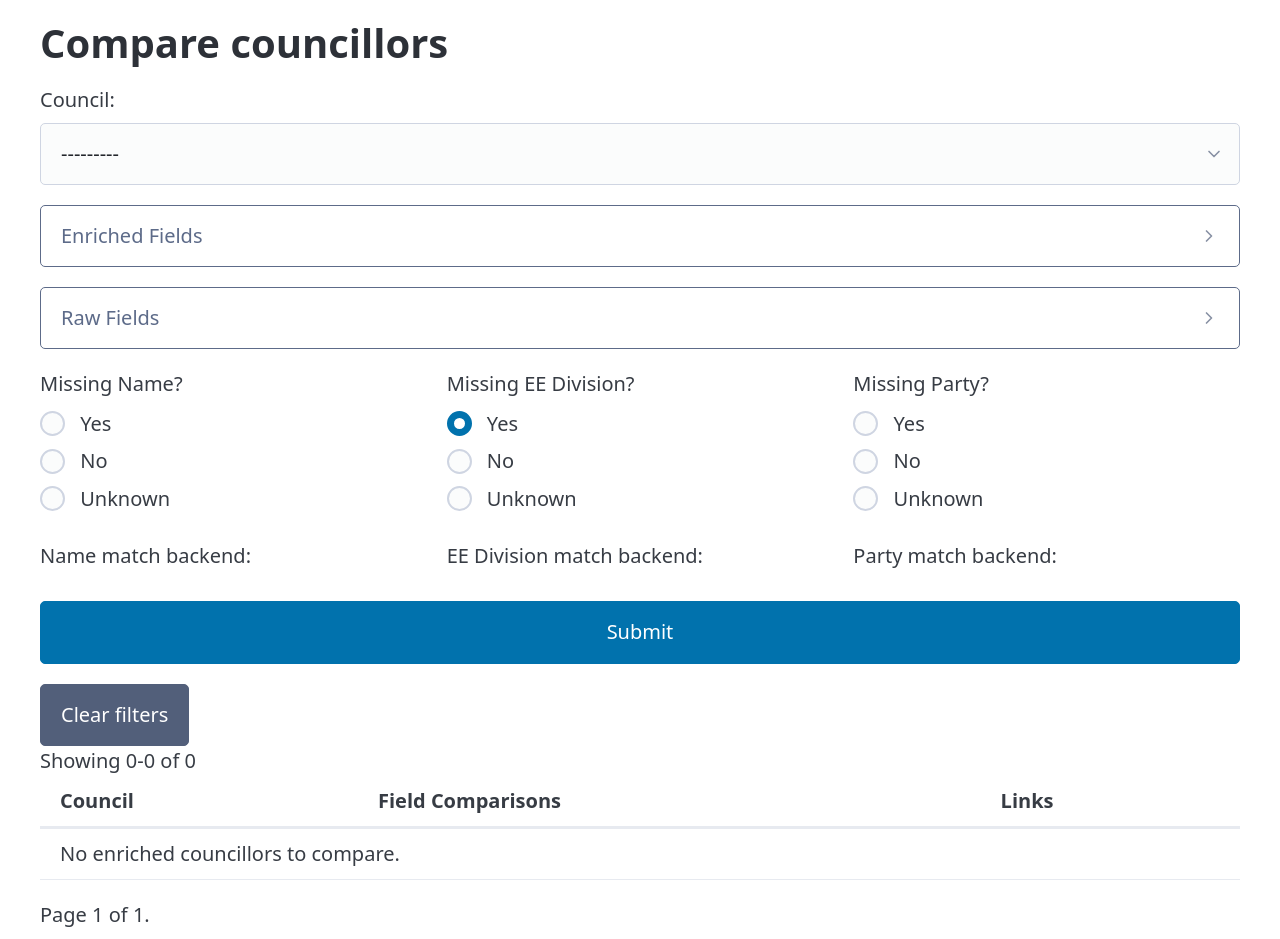
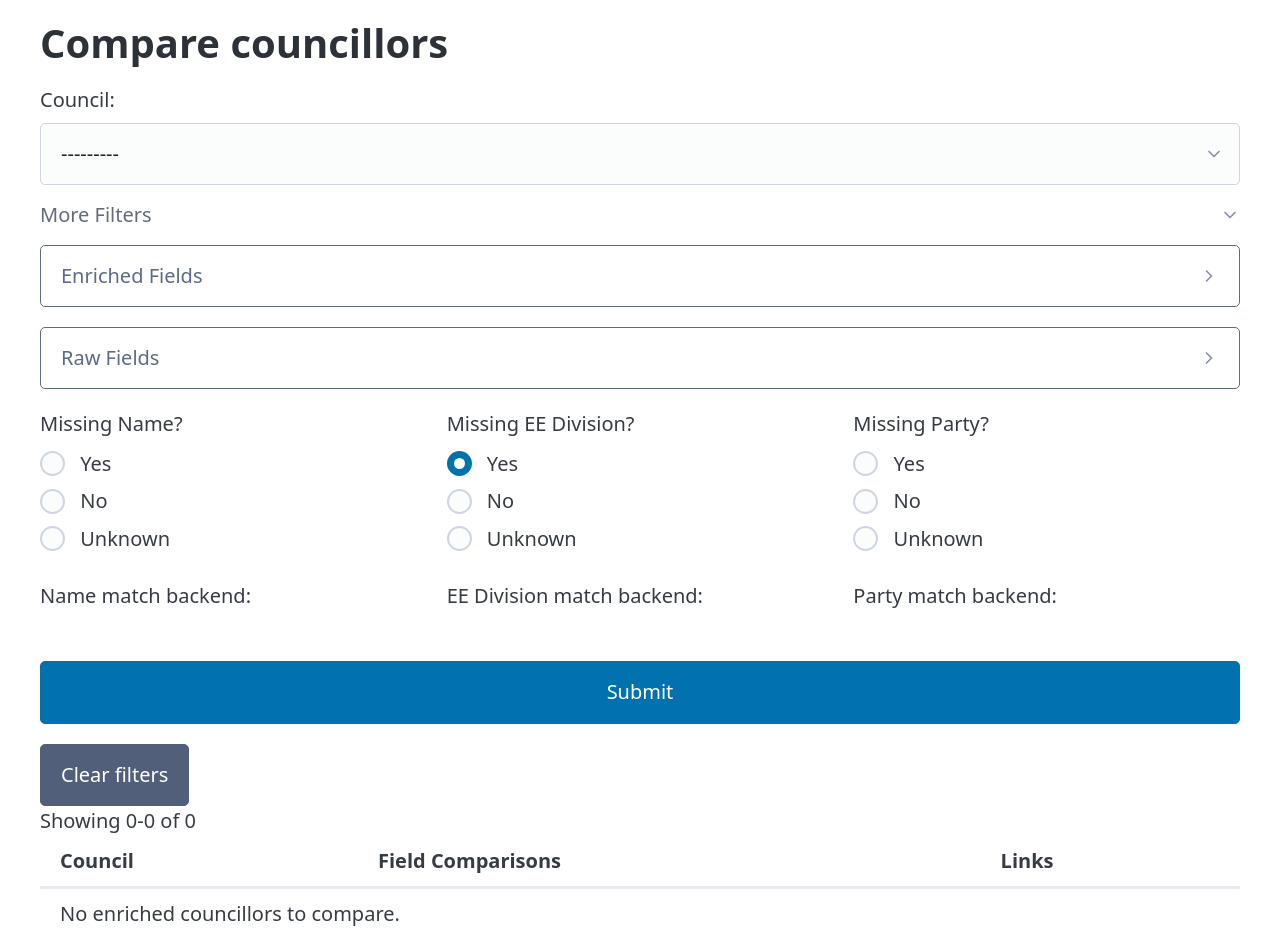
Before and after one commit to DemocracyClub/lgsf-web, a Django app: page /councillors/compare/?division_match=true in a window 1280 px wide. Shown: the top 939 px of the page. Run offline with Django 5.2, Linux system fonts and the light colour scheme; data that the repository does not hold is empty; parts of the project's set-up code (start-up, migrations or seed data) failed here and were passed over; some libraries are stand-ins or nearby versions.

Commit message:
put extra filters in detail

```diff
--- a/lgsf_web/apps/councillors/templates/councillors/compare_list.html
+++ b/lgsf_web/apps/councillors/templates/councillors/compare_list.html
@@ -11,6 +11,8 @@
     <form method="get">
       {{ filter.form.non_field_errors }}
       {{ filter.form.council_id.as_field_group }}
+      <details {% if filter.form.is_bound %}open{% endif %}>
+        <summary >More Filters</summary>
         <div>
           <details>
             <summary role="button" class="outline secondary">Enriched Fields</summary>
@@ -38,6 +40,7 @@
           {{ filter.form.division_backend.as_field_group }}
           {{ filter.form.party_backend.as_field_group }}
         </div>
+      </details>
       <input type="submit" />
       <a href="{% url 'councillors:compare_list' %}" role="button" class="secondary">Clear filters</a>
     </form>
```
Lines whose indentation alone changed are shown as unchanged.
